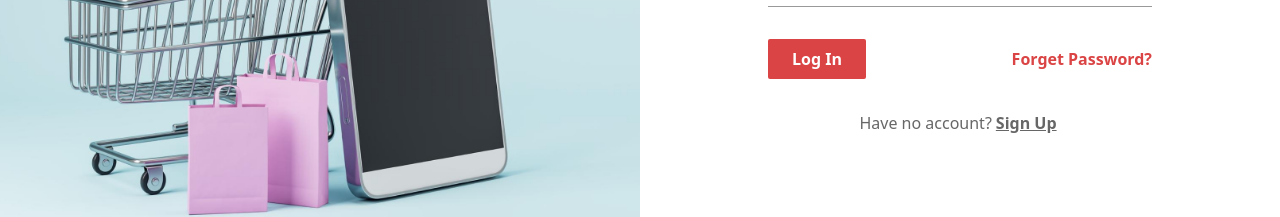
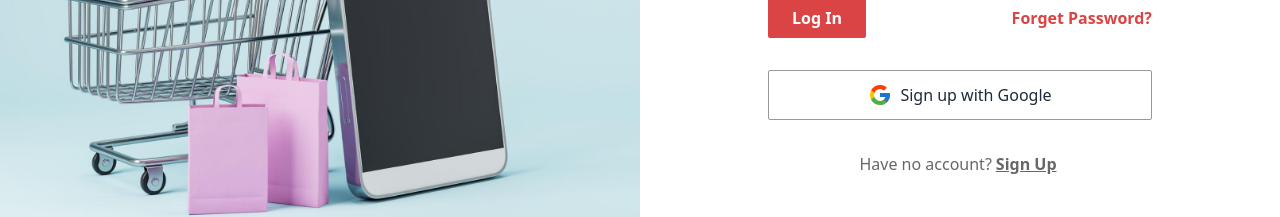
Before and after one commit to mdrashed62/project-e-commerce, a Next.js app: page /login in a window 1280 px wide. Shown: the part 462-679 px from the top of the page. Built offline with nearby package versions, Linux system fonts and the light colour scheme; no server answers.

Commit message:
social login added at login page - tashdik

```diff
--- a/src/app/login/page.jsx
+++ b/src/app/login/page.jsx
@@ -4,11 +4,13 @@ import Image from 'next/image';
 import Link from 'next/link';
 import { useRouter, useSearchParams } from 'next/navigation';
 import React from 'react';
-import { signIn } from 'next-auth/react';
+import { signIn, useSession } from 'next-auth/react';
+import { FcGoogle } from "react-icons/fc";
 
 const Page = () => {
 
     const router = useRouter();
+    const session = useSession();
 
     // const searchParams = useSearchParams();
     // const path = searchParams.get('redirect')
@@ -24,15 +26,25 @@ const Page = () => {
         const res = await signIn("credentials", {
             email,
             password,
-            redirect : false,
+            redirect: false,
             // callbackUrl : path ? path : '/'
         })
 
 
-        if(res.status === 200){
+        if (res.status === 200) {
             router.push('/')
         }
 
+    }
+
+
+    const handleGoogle = async (provider) => {
+        const res = await signIn(provider)
+
+    }
+
+    if (session.status === 'authenticated') {
+        router.push('/');
     }
 
     return (
@@ -63,6 +75,10 @@ const Page = () => {
                     </div>
                 </form>
 
+                <button
+                    onClick={() => handleGoogle('google')}
+                    className='flex justify-center items-center gap-2 w-full py-3 rounded-sm border border-[#00000066] font-medium'><FcGoogle className='text-2xl' /> Sign up with Google</button>
+
                 <h3 className='text-center text-[#0808089d]'>Have no account?
                     <Link href={'/register'} className='font-semibold mx-1 underline'>Sign Up</Link>
                 </h3>
```
